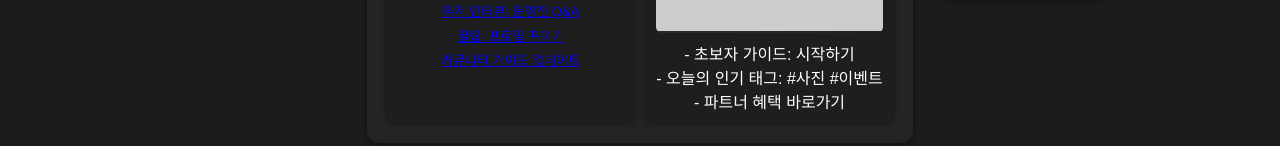
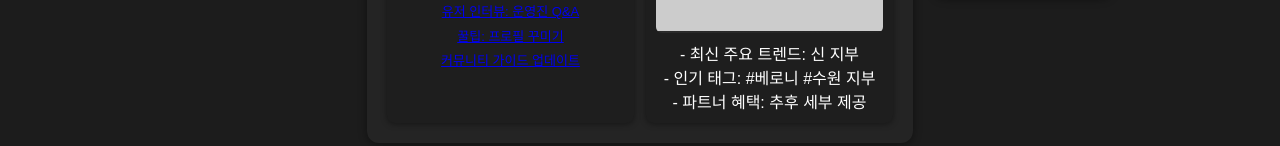
Before and after one commit to beloni930-web/imsi, a plain HTML site: page index.html in a window 1280 px wide. Shown: the part 823-969 px from the top of the page. Drawn offline with Linux system fonts and the light colour scheme; no server answers; placeholder pictures from the web are drawn by us.

Commit message:
Update index.html

```diff
--- a/index.html
+++ b/index.html
@@ -419,9 +419,9 @@
                   <img src="https://via.placeholder.com/420x140?text=추천+배너" alt="추천 배너">
                 </div>
                 <div class="rec-list">
-                  - 초보자 가이드: 시작하기<br>
-                  - 오늘의 인기 태그: #사진 #이벤트<br>
-                  - 파트너 혜택 바로가기
+                  - 최신 주요 트렌드: 신 지부<br>
+                  - 인기 태그: #베로니 #수원 지부<br>
+                  - 파트너 혜택: 추후 세부 제공
                 </div>
               </div>
             </div>
```
